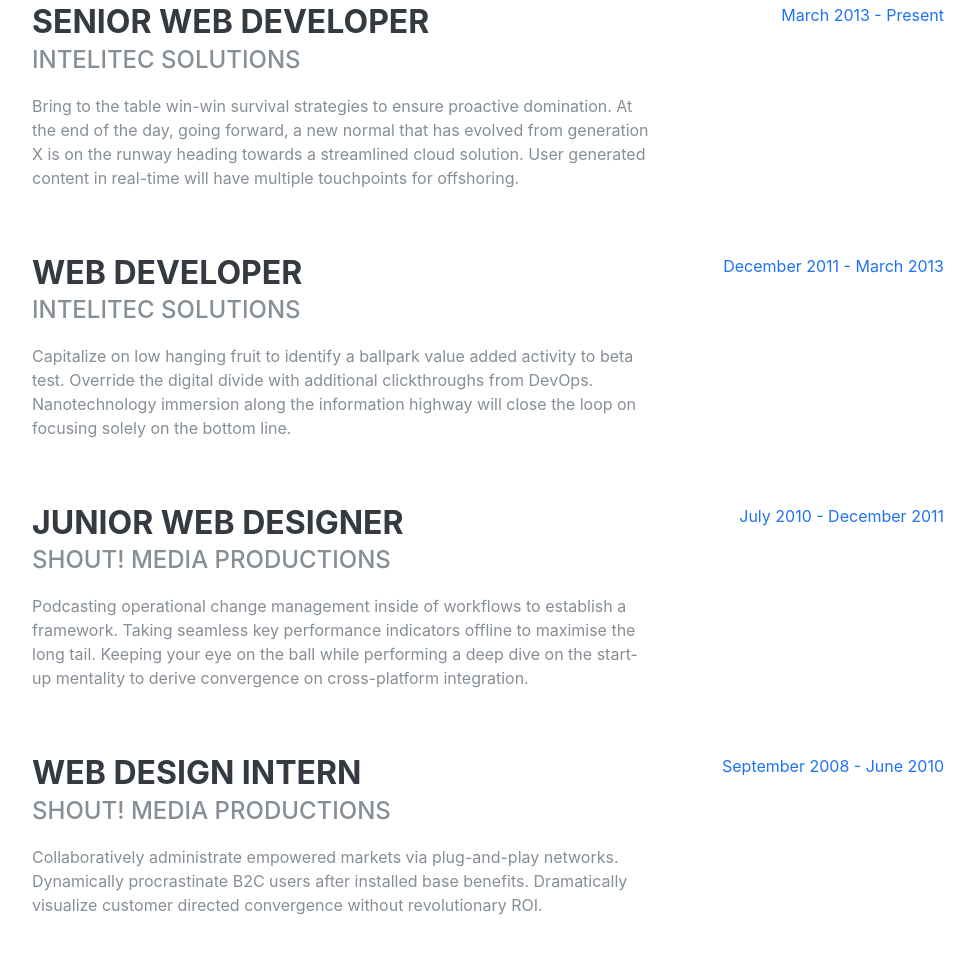
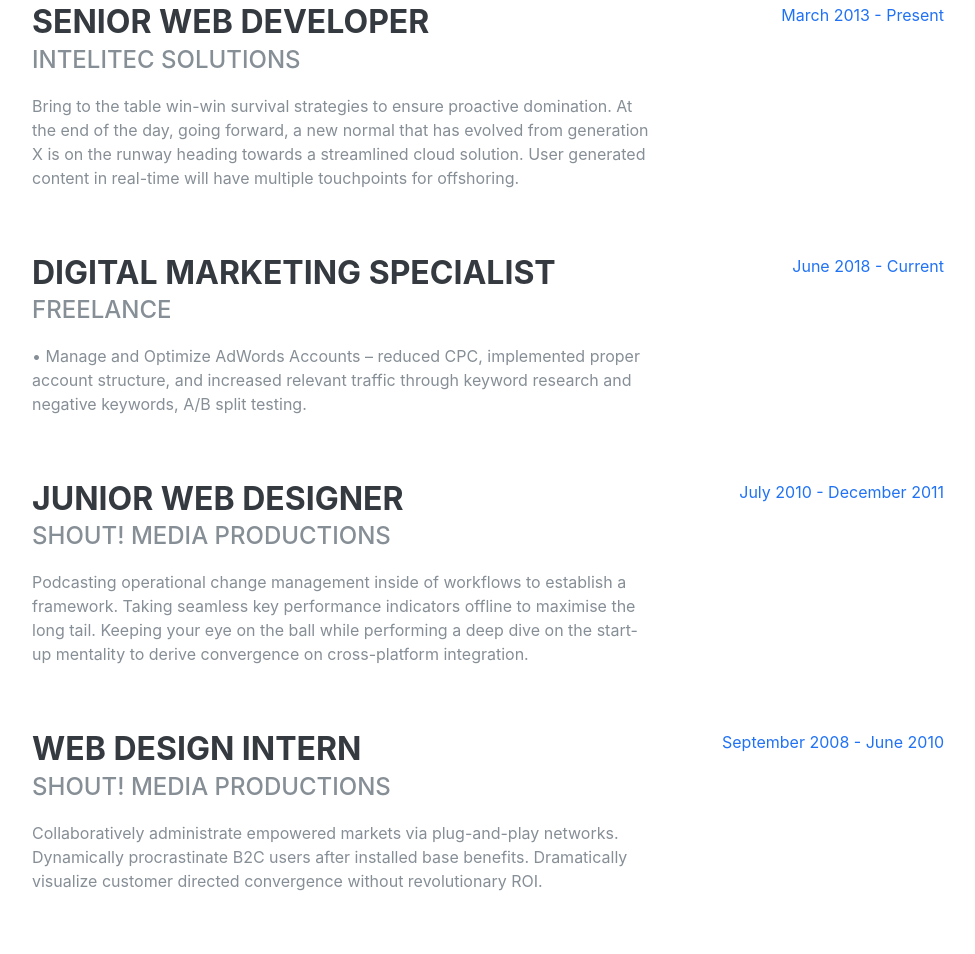
Before and after one commit to Jshanks21/resumeOld, a plain HTML site: page index.html in a window 1280 px wide. Shown: the part 961-1915 px from the top of the page, without its empty margins (288-1263 px from the left). Drawn offline with Linux system fonts and the light colour scheme; a web font is replaced by a local one.

Commit message:
updated experience

```diff
--- a/index.html
+++ b/index.html
@@ -109,12 +109,12 @@
 
         <div class="resume-item d-flex flex-column flex-md-row justify-content-between mb-5">
           <div class="resume-content">
-            <h3 class="mb-0">Web Developer</h3>
-            <div class="subheading mb-3">Intelitec Solutions</div>
-            <p>Capitalize on low hanging fruit to identify a ballpark value added activity to beta test. Override the digital divide with additional clickthroughs from DevOps. Nanotechnology immersion along the information highway will close the loop on focusing solely on the bottom line.</p>
+            <h3 class="mb-0">Digital Marketing Specialist</h3>
+            <div class="subheading mb-3">Freelance</div>
+            <p>•	Manage and Optimize AdWords Accounts – reduced CPC, implemented proper account structure, and increased relevant traffic through keyword research and negative keywords, A/B split testing.</p>
           </div>
           <div class="resume-date text-md-right">
-            <span class="text-primary">December 2011 - March 2013</span>
+            <span class="text-primary">June 2018 - Current</span>
           </div>
         </div>
 
```
